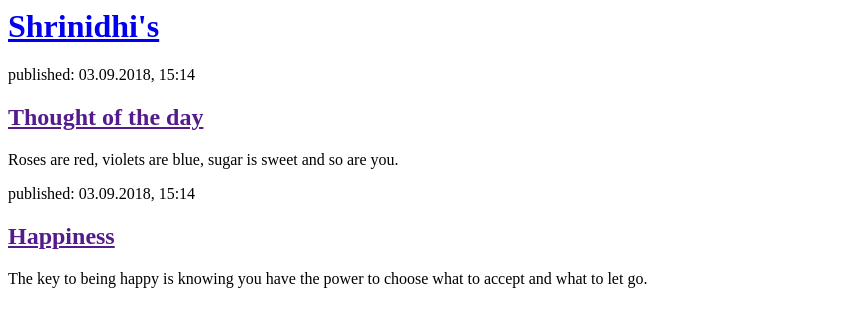
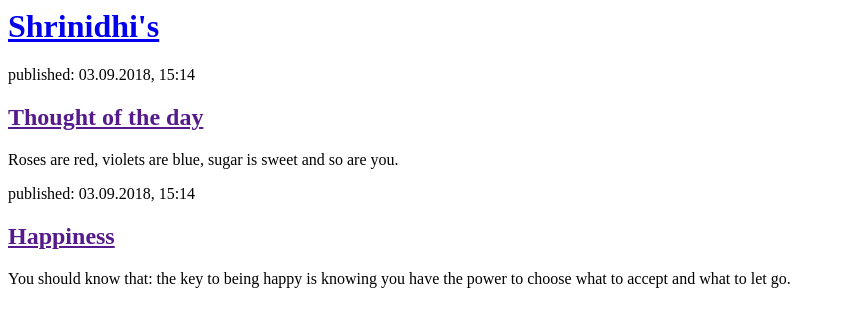
Before and after one commit to svelan/mypositive-environnement, a Django app: page / in a window 1280 px wide. Shown: the top 327 px of the page, without its empty margins (0-845 px from the left). Run offline with Django 3.2, Linux system fonts and the light colour scheme.

Commit message:
update template

```diff
--- a/blog/templates/blog/post_list.html
+++ b/blog/templates/blog/post_list.html
@@ -16,7 +16,7 @@
           <div>
               <p>published: 03.09.2018, 15:14</p>
               <h2><a href="">Happiness</a></h2>
-              <p>The key to being happy is knowing you have the power to choose what to accept and what to let go.</p>
+              <p>You should know that: the key to being happy is knowing you have the power to choose what to accept and what to let go.</p>
           </div>
       </body>
   </html>
```
